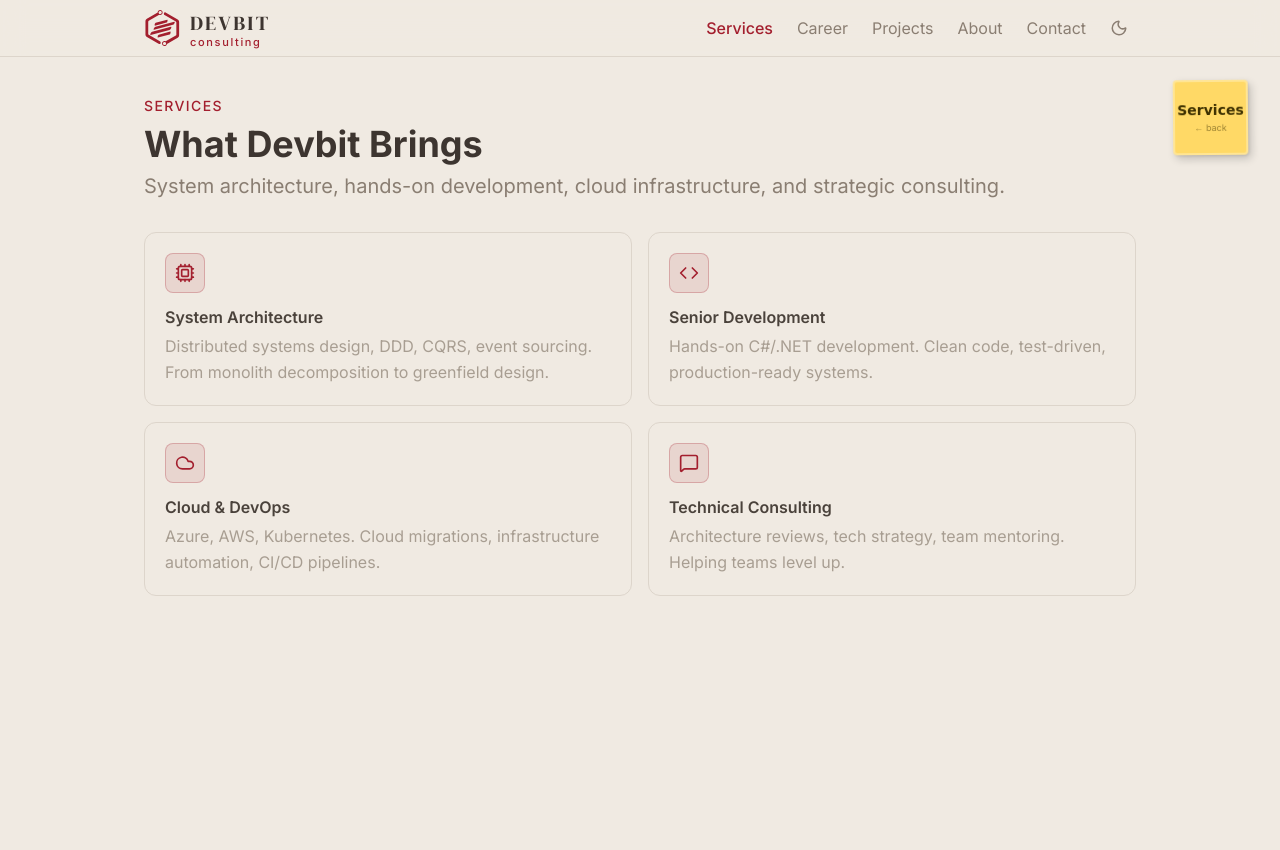
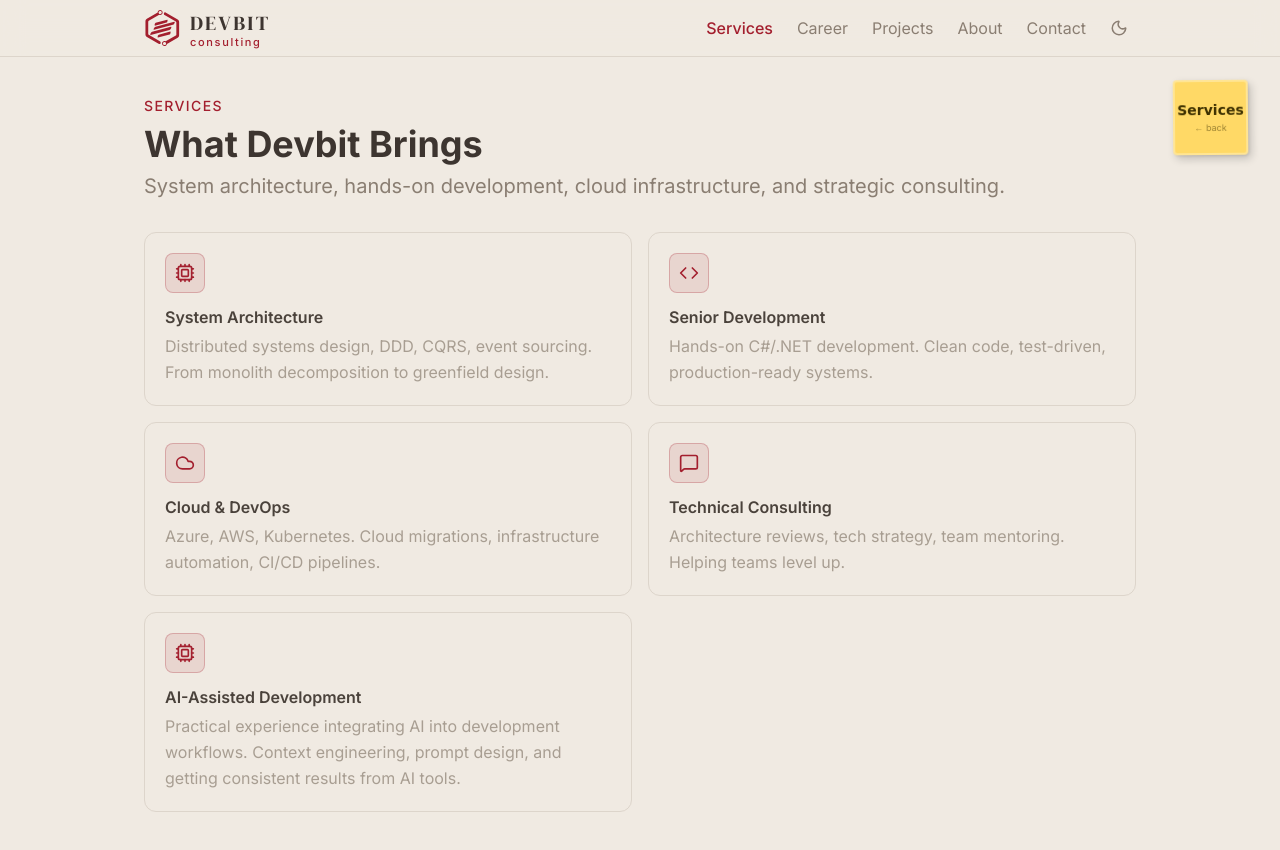
Before and after one commit to haderach75/devbit.se, a Next.js app: page /services in a window 1280 px wide. Shown: the top 850 px of the page. Before the commit the page ends 800 px from the top, so only its background shows below. Built offline with nearby package versions, Linux system fonts and the light colour scheme.

Commit message:
feat: add AI-assisted development experience to about, skills, and services

```diff
--- a/src/data/services.ts
+++ b/src/data/services.ts
@@ -5,4 +5,5 @@ export const services: Service[] = [
   { id: "development", title: "Senior Development", description: "Hands-on C#/.NET development. Clean code, test-driven, production-ready systems.", icon: "Code" },
   { id: "cloud", title: "Cloud & DevOps", description: "Azure, AWS, Kubernetes. Cloud migrations, infrastructure automation, CI/CD pipelines.", icon: "Cloud" },
   { id: "consulting", title: "Technical Consulting", description: "Architecture reviews, tech strategy, team mentoring. Helping teams level up.", icon: "MessageSquare" },
+  { id: "ai", title: "AI-Assisted Development", description: "Practical experience integrating AI into development workflows. Context engineering, prompt design, and getting consistent results from AI tools.", icon: "Cpu" },
 ];
--- a/src/data/skills.ts
+++ b/src/data/skills.ts
@@ -1 +1 @@
-export const skills = ["C#", ".NET", "Go", "Azure", "AWS", "Kubernetes", "DDD", "CQRS", "Event Sourcing", "gRPC", "GraphQL", "Orleans", "MQTT", "Docker", "ASP.NET Core"];
+export const skills = ["C#", ".NET", "Go", "Azure", "AWS", "Kubernetes", "DDD", "CQRS", "Event Sourcing", "gRPC", "GraphQL", "Orleans", "MQTT", "Docker", "ASP.NET Core", "AI-Assisted Development", "Context Engineering"];
```
